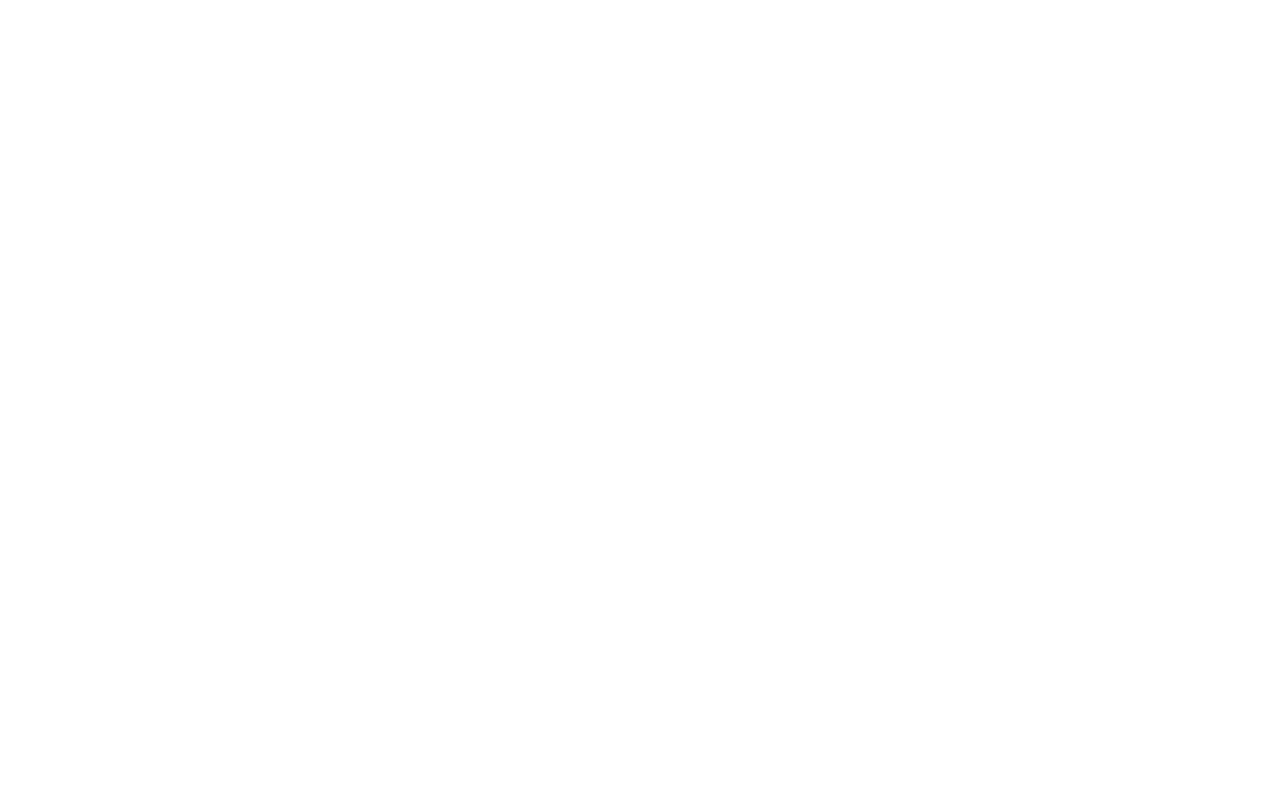
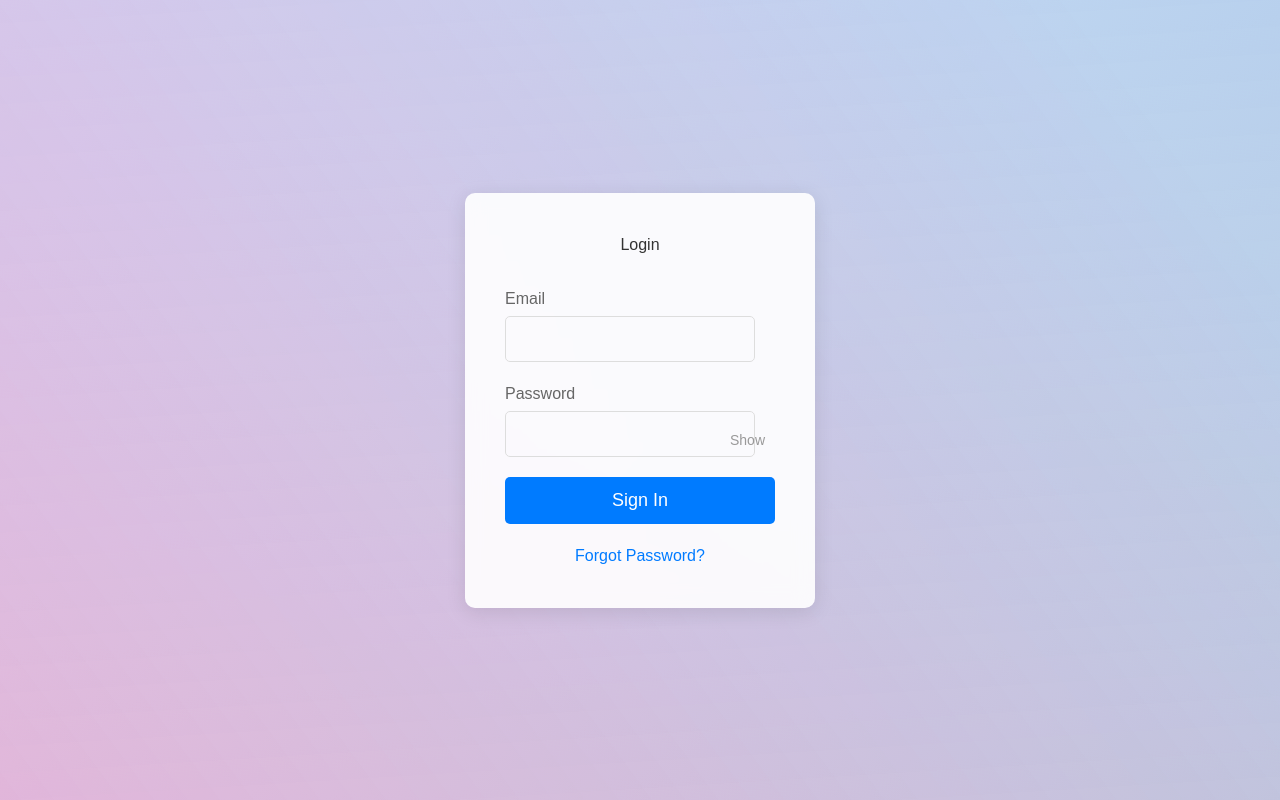
Before and after one commit to KeremVona/StajLog-v3, a React (Vite) app in the folder client/: page /login in a window 1280 px wide. Built offline with nearby package versions, Linux system fonts and the light colour scheme; the HTML template or start-up script is replaced by a standard one.

Commit message:
register and login work

```diff
--- a/client/src/pages/authentication/Login.tsx
+++ b/client/src/pages/authentication/Login.tsx
@@ -1,5 +1,99 @@
+import { useEffect, useState } from "react";
+import { useNavigate } from "react-router";
+import { useAppDispatch, useAppSelector } from "../../app/hooks";
+import { login, reset } from "../../features/auth/authSlice";
+
 const Login = () => {
-  return <div></div>;
+  const [formData, setFormData] = useState({
+    email: "",
+    password: "",
+  });
+  const [showPassword, setShowPassword] = useState(false);
+
+  const navigate = useNavigate();
+
+  const dispatch = useAppDispatch();
+
+  const { user, isLoading, isError, isSuccess, message } = useAppSelector(
+    (state) => state.auth,
+  );
+
+  useEffect(() => {
+    if (isSuccess || user) {
+      navigate("/home");
+    }
+    return () => {
+      dispatch(reset());
+    };
+  }, [user, isSuccess, navigate, dispatch]);
+
+  const handleChange = (e: React.ChangeEvent<HTMLInputElement>) => {
+    setFormData((prevState) => ({
+      ...prevState,
+      [e.target.name]: e.target.value,
+    }));
+  };
+
+  const handleSubmit = (e: React.FormEvent) => {
+    e.preventDefault();
+    const email = formData.email;
+    const password = formData.password;
+    dispatch(login({ email, password }));
+  };
+
+  const togglePasswordVisibility = () => {
+    setShowPassword((prev) => !prev);
+  };
+
+  return (
+    <div className="login-container">
+      <form onSubmit={handleSubmit} className="login-form">
+        <h1>Login</h1>
+
+        <div className="form-group">
+          <label htmlFor="email">Email</label>
+          <input
+            type="text"
+            id="username"
+            name="email"
+            value={formData.email}
+            onChange={handleChange}
+            required
+          />
+        </div>
+
+        <div className="form-group">
+          <label htmlFor="password">Password</label>
+          <div style={{ position: "relative" }}>
+            <input
+              type={showPassword ? "text" : "password"}
+              id="password"
+              name="password"
+              value={formData.password}
+              onChange={handleChange}
+              required
+            />
+            <span
+              className="toggle-password"
+              onClick={togglePasswordVisibility}
+              style={{ cursor: "pointer" }}
+            >
+              {showPassword ? "Hide" : "Show"}
+            </span>
+          </div>
+        </div>
+
+        <button type="submit" className="btn-login">
+          Sign In
+        </button>
+
+        <div className="form-footer">
+          <a href="#">Forgot Password?</a>
+        </div>
+      </form>
+      <div className="animation-bg"></div>
+    </div>
+  );
 };
 
 export default Login;
--- a/client/src/pages/authentication/Register.tsx
+++ b/client/src/pages/authentication/Register.tsx
@@ -1,15 +1,34 @@
 import { useState, useEffect } from "react";
 import { useNavigate } from "react-router";
-import { useRegisterUserMutation } from "../../services/authentication/authentication";
+import { useAppDispatch, useAppSelector } from "../../app/hooks";
+import { register, reset } from "../../features/auth/authSlice";
 import "./Register.css";
 
 const Register = () => {
-  const [formData, setFormData] = useState({ email: "", password: "" });
+  const [formData, setFormData] = useState({
+    name: "",
+    email: "",
+    password: "",
+  });
   const [showPassword, setShowPassword] = useState(false);
 
-  const [registerUser, { isLoading }] = useRegisterUserMutation();
+  const navigate = useNavigate();
 
-  const navigate = useNavigate();
+  const dispatch = useAppDispatch();
+
+  const { user, isLoading, isError, isSuccess, message } = useAppSelector(
+    (state) => state.auth,
+  );
+
+  useEffect(() => {
+    if (isError) {
+      alert(message);
+    }
+    if (isSuccess || user) {
+      navigate("/home");
+    }
+    dispatch(reset());
+  }, [user, isError, isSuccess, message, navigate, dispatch]);
 
   const togglePasswordVisibility = () => {
     setShowPassword((prev) => !prev);
@@ -30,30 +49,34 @@
 
   const handleSubmit = async (e: any) => {
     e.preventDefault();
-    console.log("sending to backend", formData);
+    const name = formData.name;
+    const email = formData.email;
+    const password = formData.password;
+    dispatch(register({ name, email, password }));
+    setTimeout(() => {
+      navigate("/home");
+    }, 1000);
+  };
 
-    try {
-      const response = await registerUser(formData);
-      console.log("response: ", response);
-
-      const { jwtToken } = response.data;
-
-      localStorage.setItem("token", jwtToken);
-      // TODO:
-      // Add a message that displays that the user is going to be navigated
-      setTimeout(() => {
-        navigate("/home");
-      }, 1000);
-    } catch (err) {
-      if (err instanceof Error) {
-        console.error(err.message);
-      }
-    }
-  };
+  if (isLoading) {
+    return <div>Loading...</div>;
+  }
   return (
     <div className="login-container">
       <form onSubmit={handleSubmit} className="login-form">
         <h1>Login</h1>
+
+        <div className="form-group">
+          <label htmlFor="name">Name</label>
+          <input
+            type="text"
+            id="username"
+            name="name"
+            value={formData.name}
+            onChange={handleChange}
+            required
+          />
+        </div>
 
         <div className="form-group">
           <label htmlFor="email">Email</label>
```
Also changed, not shown: 2 other files (tests, documents, lock files or other folders).
